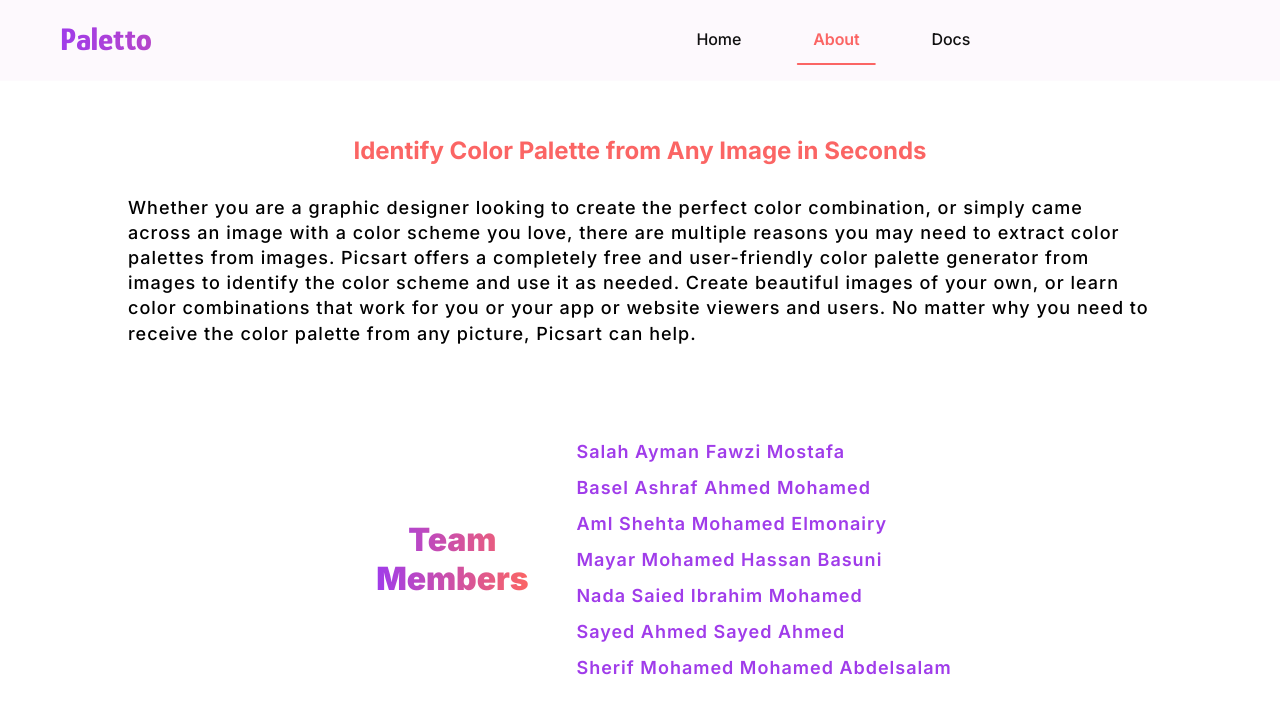
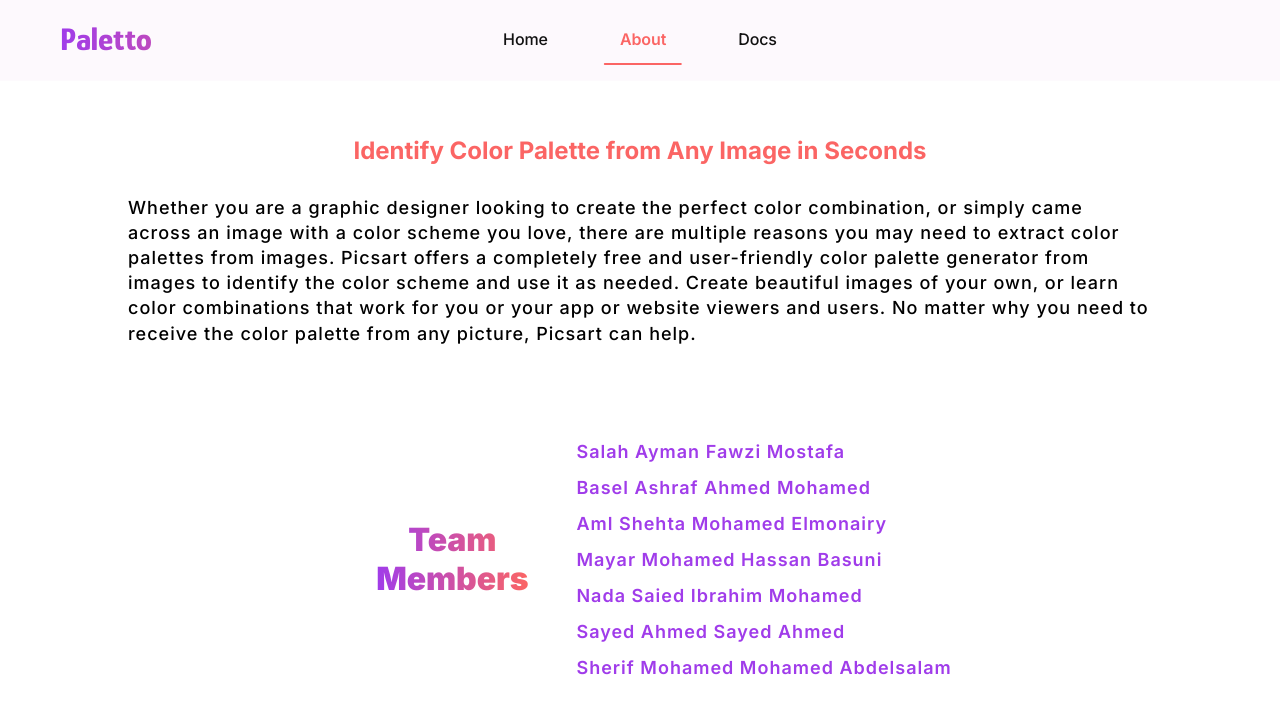
Before and after one commit to sherif-abdelsalam/GP, a React (Create React App) app in the folder color-generator/: page /about in a window 1280 px wide. Shown: the top 714 px of the page. Built offline with nearby package versions, Linux system fonts and the light colour scheme.

Commit message:
update navbar

```diff
--- a/color-generator/src/components/Header.js
+++ b/color-generator/src/components/Header.js
@@ -28,13 +28,13 @@ function Header({ scrollToMainArea }) {
           </li>
         </ul>
       </nav>
-      {location.pathname === "/" && (
-        <div className="nav-action">
+      <div className="nav-action">
+        {location.pathname === "/" && (
           <button onClick={scrollToMainArea} className="get-in-touch-btn">
             Get Started
           </button>
-        </div>
-      )}
+        )}
+      </div>
     </header>
   );
 }
```
